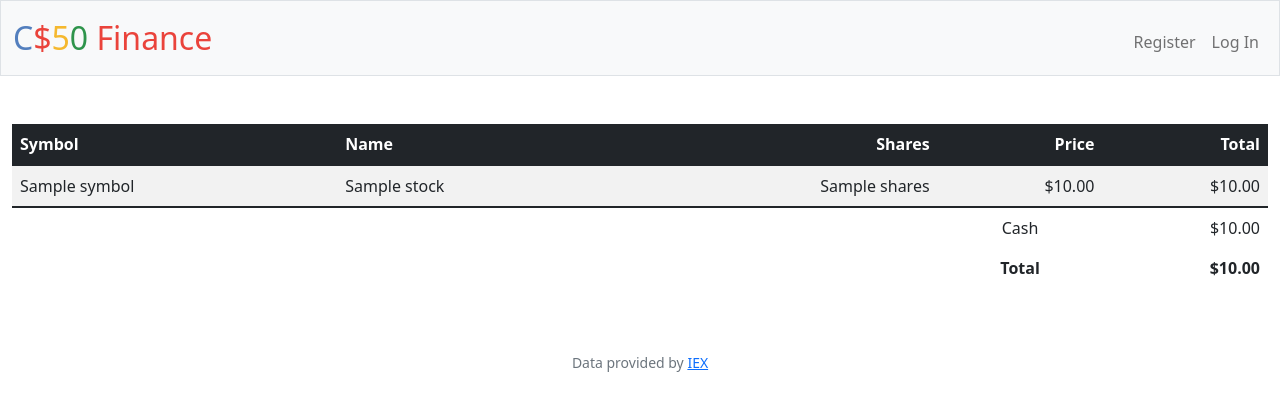
After one commit to RaulVS14/CS50-22-Intro-to-CS, a Flask app: template Week 9/Pset9/finance/templates/index.html in a window 1280 px wide. The commit adds this page. Shown: the top 411 px of the page. Run offline with Flask 2, Linux system fonts and the light colour scheme; the template is opened without the code that fills it: most values are stand-ins (such as "Sample title", 1, 10 or a date in 2020); some libraries are stand-ins or nearby versions.

Commit message:
Add Week 9 PSet 9 Finance - Implement index

```diff
--- a/Week 9/Pset9/finance/app.py
+++ b/Week 9/Pset9/finance/app.py
@@ -45,7 +45,22 @@ def after_request(response):
 @login_required
 def index():
     """Show portfolio of stocks"""
-    return apology("TODO")
+    user = session["user_id"]
+    stocks = db.execute("SELECT symbol, name, SUM(shares) as shares FROM purchases WHERE user_id = ? GROUP BY symbol",
+                        user)
+    user_data = db.execute("SELECT id, cash FROM users WHERE id = ?", user)
+    total = 0
+    cash = 0
+    if len(user_data) == 1 and stocks:
+        cash = user_data[0]['cash']
+        total += cash
+        for stock in stocks:
+            stock_data = lookup(stock['symbol'])
+            if stock_data:
+                stock['price'] = stock_data['price']
+                stock['total'] = stock['shares'] * stock_data['price']
+                total += stock['total']
+    return render_template("index.html", total=total, stocks=stocks, cash=cash)
 
 
 def is_valid_shares(shares):
@@ -89,14 +104,15 @@ def buy():
             if user_cash < total_cost:
                 return apology(f"not enough cash to buy {shares} for {stock['price']}")
 
+            db.execute("UPDATE users SET cash = ? WHERE id = ?", user_cash - total_cost, user_id)
             db.execute(
                 "INSERT INTO purchases "
                 "(user_id, symbol, name, price, shares, total, timestamp) "
                 "VALUES (?, ?, ?, ?, ?, ?, datetime('now'))",
                 user_id, stock['symbol'], stock['name'], stock['price'], shares, total_cost)
             flash(
-                f"Purchase successful! Bought {shares} shares of {stock['symbol']} for {usd(stock['price'])}. Total cost was ${usd(total_cost)}")
-            return render_template("buy.html")
+                f"Purchase successful! Bought {shares} shares of {stock['symbol']} for {usd(stock['price'])}. Total cost was {usd(total_cost)}")
+            return redirect("/")
     return render_template("buy.html")
 
 
--- /dev/null
+++ b/Week 9/Pset9/finance/templates/index.html
@@ -0,0 +1,56 @@
+{% extends "layout.html" %}
+
+{% block title %}
+    Portfolio
+{% endblock %}
+
+{% block main %}
+    {% if stocks %}
+        <table class="table table-striped table-hover" aria-describedby="Listing of owned shares and their values">
+            <thead class="table-dark">
+            <tr>
+                <th scope="col" class="text-start">Symbol</th>
+                <th scope="col" class="text-start">Name</th>
+                <th scope="col" class="text-end">Shares</th>
+                <th scope="col" class="text-end">Price</th>
+                <th scope="col" class="text-end">Total</th>
+            </tr>
+            </thead>
+            <tbody>
+            {% for stock in stocks %}
+                <tr>
+                    <td class="text-start">
+                        {{ stock.symbol }}
+                    </td>
+                    <td class="text-start">
+                        {{ stock.name }}
+                    </td>
+                    <td class="text-end">
+                        {{ stock.shares }}
+                    </td>
+                    <td class="text-end">
+                        {{ stock.price|usd }}
+                    </td>
+                    <td class="text-end">
+                        {{ stock.total|usd }}
+                    </td>
+                </tr>
+            {% endfor %}
+            </tbody>
+            <tfoot>
+            <tr>
+                <td class="border-0" colspan="3"></td>
+                <td class="border-0">Cash</td>
+                <td class="border-0 text-end">{{ cash | usd }}</td>
+            </tr>
+            <tr class="border-0">
+                <td colspan="3" class="border-0"></td>
+                <td class="border-0 fw-bold">Total</td>
+                <td class="border-0 text-end fw-bold">{{ total | usd }}</td>
+            </tr>
+            </tfoot>
+        </table>
+    {% else %}
+        No stocks owned. Click <a href="/buy">here</a> to buy
+    {% endif %}
+{% endblock %}
--- a/Week 9/Pset9/finance/templates/layout.html
+++ b/Week 9/Pset9/finance/templates/layout.html
@@ -24,7 +24,7 @@
 
         <nav class="bg-light border navbar navbar-expand-md navbar-light">
             <div class="container-fluid">
-                <a class="navbar-brand" href="/Week%209/Pset9/finance/static"><span class="blue">C</span><span class="red">$</span><span class="yellow">5</span><span class="green">0</span> <span class="red">Finance</span></a>
+                <a class="navbar-brand" href="/"><span class="blue">C</span><span class="red">$</span><span class="yellow">5</span><span class="green">0</span> <span class="red">Finance</span></a>
                 <button aria-controls="navbar" aria-expanded="false" aria-label="Toggle navigation" class="navbar-toggler" data-bs-target="#navbar" data-bs-toggle="collapse" type="button">
                     <span class="navbar-toggler-icon"></span>
                 </button>
```
Also changed, not shown: Week 9/Pset9/finance/finance.db.
